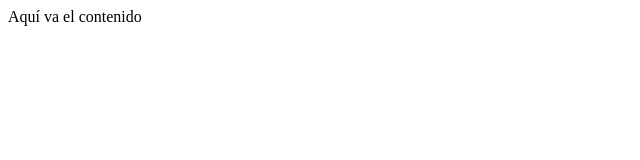
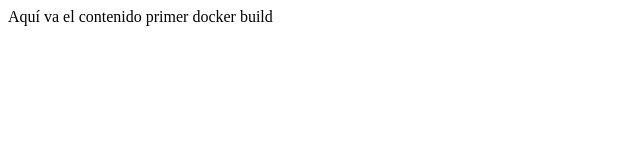
Before and after one commit to estebangonzalezvega33/kubernetes, a plain HTML site: page docker/apache/index.html in a window 1280 px wide. Shown: the whole page, without its empty margins (0-640 px from the left). Drawn offline with Linux system fonts and the light colour scheme.

Commit message:
docker build 1

```diff
--- a/docker/apache/index.html
+++ b/docker/apache/index.html
@@ -3,6 +3,6 @@
 		<title>Mi página de ejemplo</title>
 	</head>
 	<body>
-	Aquí va el contenido
+	Aquí va el contenido primer docker build
 	</body>
 </html>
```
Also changed, not shown: 1 other file.
